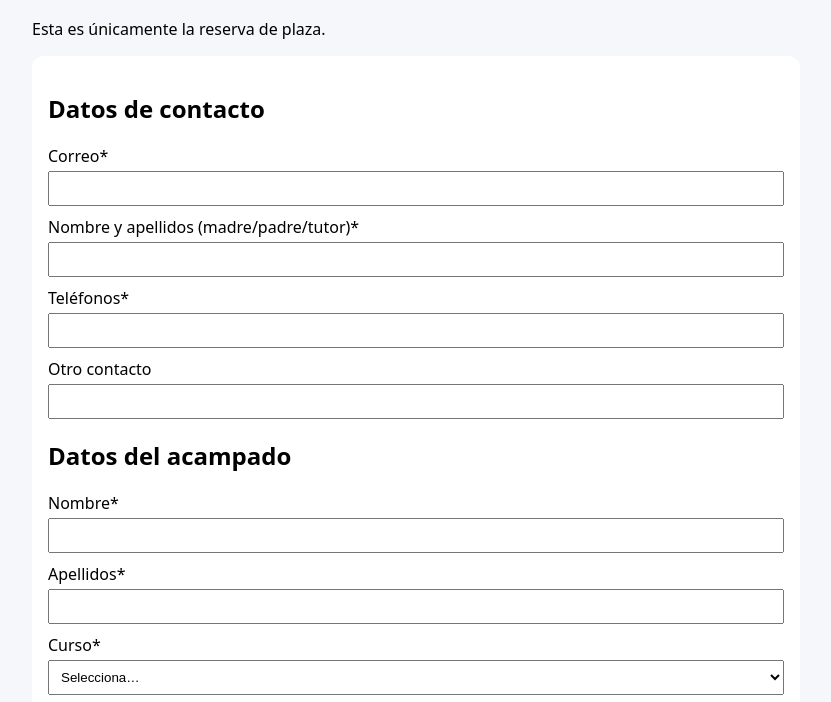
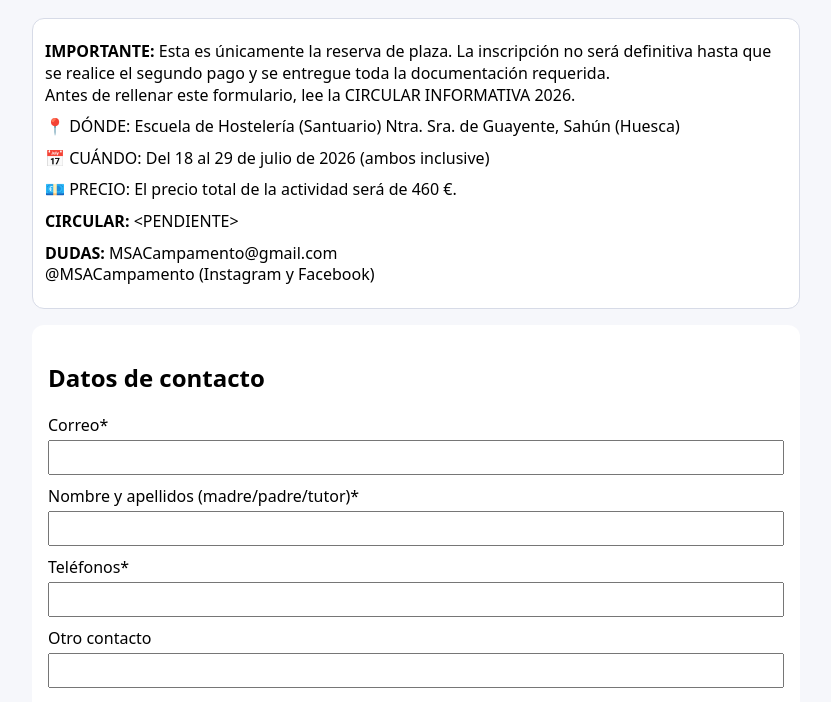
Before and after one commit to msacampamento/Formulario-2026, a website: page index.html in a window 1280 px wide. Shown: the part 86-788 px from the top of the page, without its empty margins (224-1055 px from the left). Drawn offline with Linux system fonts and the light colour scheme.

Commit message:
Añadir bloque informativo inicial

```diff
--- a/index.html
+++ b/index.html
@@ -9,7 +9,21 @@
 <body>
   <main class="container">
     <h1>RESERVA DE PLAZA – CAMPA MSA 2026</h1>
-    <p class="note">Esta es únicamente la reserva de plaza.</p>
+
+    <div class="intro">
+      <p><strong>IMPORTANTE:</strong> Esta es únicamente la reserva de plaza. La inscripción no será definitiva hasta que se realice el segundo pago y se entregue toda la documentación requerida.<br>
+      Antes de rellenar este formulario, lee la CIRCULAR INFORMATIVA 2026.</p>
+
+      <p>📍 DÓNDE: Escuela de Hostelería (Santuario) Ntra. Sra. de Guayente, Sahún (Huesca)</p>
+      <p>📅 CUÁNDO: Del 18 al 29 de julio de 2026 (ambos inclusive)</p>
+      <p>💶 PRECIO: El precio total de la actividad será de 460 €.</p>
+
+      <p><strong>CIRCULAR:</strong> &lt;PENDIENTE&gt;</p>
+
+      <p><strong>DUDAS:</strong> MSACampamento@gmail.com<br>
+      @MSACampamento (Instagram y Facebook)</p>
+    </div>
+
 
     <form id="f">
       <h2>Datos de contacto</h2>
--- a/styles.css
+++ b/styles.css
@@ -40,3 +40,12 @@ fieldset input[type="radio"]{
   color:#666;
   margin:24px 0 8px;
 }
+
+.intro{
+  background:#fff;
+  border:1px solid #d7dbe7;
+  border-radius:12px;
+  padding:12px;
+  margin:12px 0 16px;
+}
+.intro p{margin:10px 0;line-height:1.35}
```
